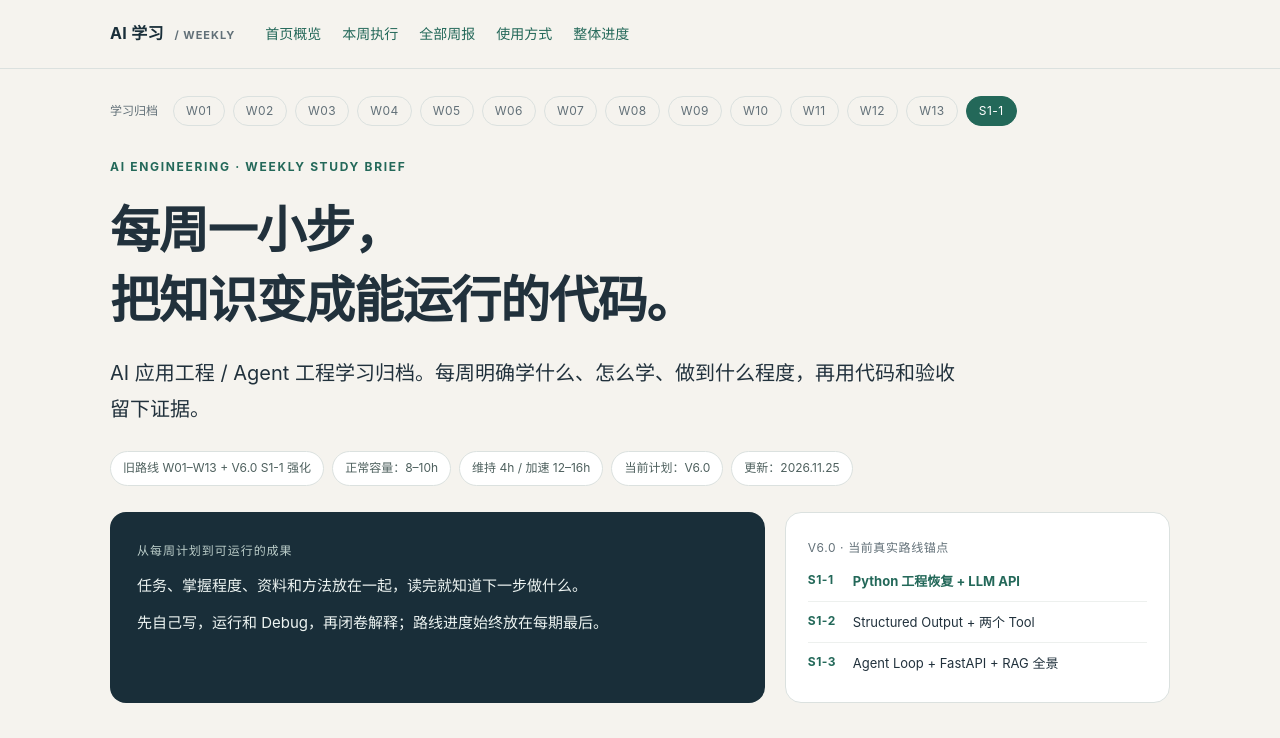
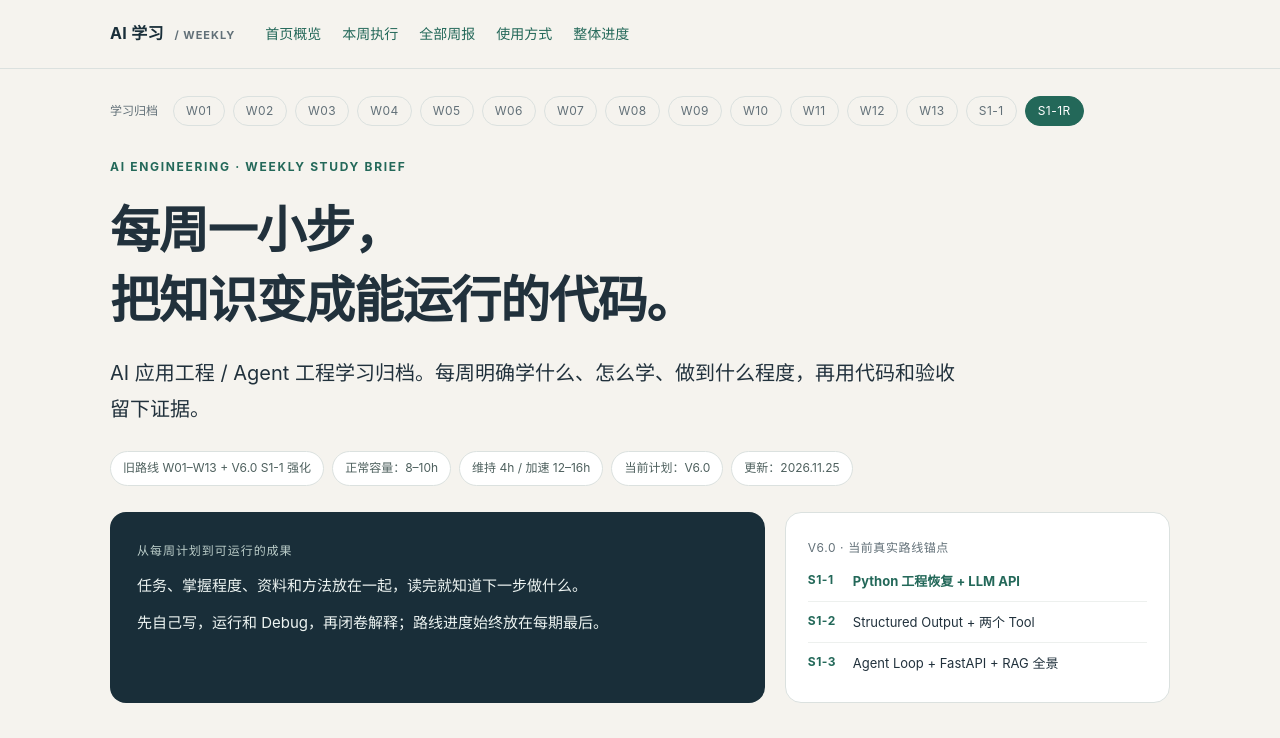
Before and after one commit to amixlena/ai-study-weekly, a plain HTML site: page index.html in a window 1280 px wide. Shown: the top 738 px of the page. Drawn offline with Linux system fonts and the light colour scheme.

Commit message:
Add S1-1 reinforcement to week navigation

```diff
--- a/index.html
+++ b/index.html
@@ -13,7 +13,7 @@
 <a class="brand" href="index.html">AI 学习<span> / WEEKLY</span></a><div class="nav-links">
 <a href="#overview">首页概览</a><a href="#current">本周执行</a><a href="#archive">全部周报</a><a href="#format">使用方式</a><a href="#status">整体进度</a>
 </div>
-</div></nav><main class="container" id="main-content"><nav class="week-strip" aria-label="切换学习周"><span>学习归档</span><a href="reports/2026/w01.html">W01</a><a href="reports/2026/w02.html">W02</a><a href="reports/2026/w03.html">W03</a><a href="reports/2026/2026-09-07-w04.html">W04</a><a href="reports/2026/2026-09-14-w05.html">W05</a><a href="reports/2026/2026-09-21-w06.html">W06</a><a href="reports/2026/2026-09-28-w07.html">W07</a><a href="reports/2026/2026-10-05-w08.html">W08</a><a href="reports/2026/2026-10-12-w09.html">W09</a><a href="reports/2026/2026-10-19-w10.html">W10</a><a href="reports/2026/2026-10-26-w11.html">W11</a><a href="reports/2026/2026-11-02-w12.html">W12</a><a href="reports/2026/2026-11-09-w13.html">W13</a><a aria-current="page" href="reports/2026/2026-11-16-s1-1.html">S1-1</a></nav><section class="hero" id="overview"><div class="eyebrow">AI ENGINEERING · WEEKLY STUDY BRIEF</div>
+</div></nav><main class="container" id="main-content"><nav class="week-strip" aria-label="切换学习周"><span>学习归档</span><a href="reports/2026/w01.html">W01</a><a href="reports/2026/w02.html">W02</a><a href="reports/2026/w03.html">W03</a><a href="reports/2026/2026-09-07-w04.html">W04</a><a href="reports/2026/2026-09-14-w05.html">W05</a><a href="reports/2026/2026-09-21-w06.html">W06</a><a href="reports/2026/2026-09-28-w07.html">W07</a><a href="reports/2026/2026-10-05-w08.html">W08</a><a href="reports/2026/2026-10-12-w09.html">W09</a><a href="reports/2026/2026-10-19-w10.html">W10</a><a href="reports/2026/2026-10-26-w11.html">W11</a><a href="reports/2026/2026-11-02-w12.html">W12</a><a href="reports/2026/2026-11-09-w13.html">W13</a><a href="reports/2026/2026-11-16-s1-1.html">S1-1</a><a aria-current="page" href="reports/2026/2026-11-23-s1-1-reinforcement.html">S1-1R</a></nav><section class="hero" id="overview"><div class="eyebrow">AI ENGINEERING · WEEKLY STUDY BRIEF</div>
 <h1>每周一小步，<br>把知识变成能运行的代码。</h1>
 <p class="lead">AI 应用工程 / Agent 工程学习归档。每周明确学什么、怎么学、做到什么程度，再用代码和验收留下证据。</p>
 <div class="hero-meta">
```
